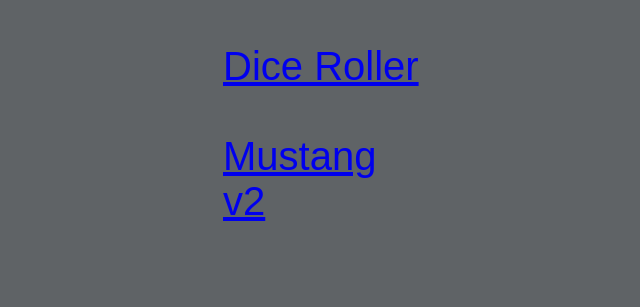
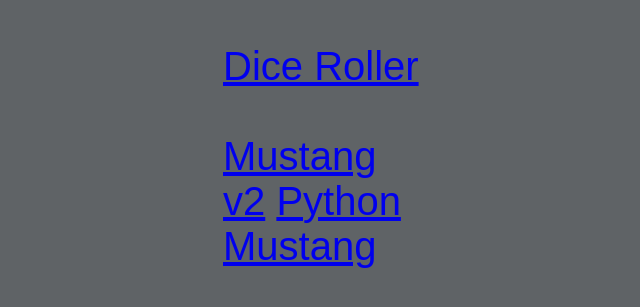
Before and after one commit to Alexrodriguez2090/pythonPage-aar, a Flask app: page / in a window 1280 px wide. Shown: the part 334-641 px from the top of the page, without its empty margins (317-957 px from the left). Run offline with Flask 2, Linux system fonts and the light colour scheme.

Commit message:
Adding files

```diff
--- a/templates/index.html
+++ b/templates/index.html
@@ -16,6 +16,7 @@
 <a href="mapmaniafinal.html">MapMania v2-Final</a><br /><br />
 <a href="diceroller.html">Dice Roller</a><br /><br />
 <a href="https://mustang-data-aar.azurewebsites.net/contactparsing.html">Mustang v2</a>
+<a href="{{ url_for('static', filename='contactparsing.html') }}">Python Mustang</a>
 </div>
 
 </body>
```
